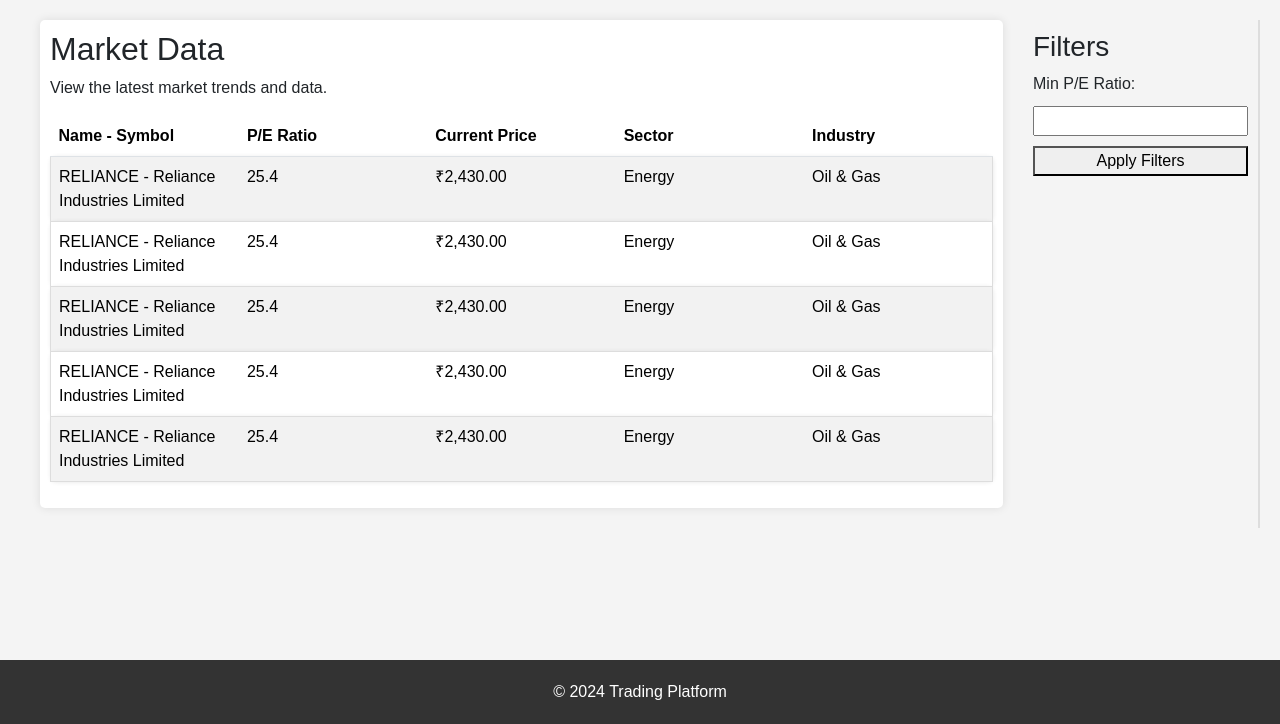
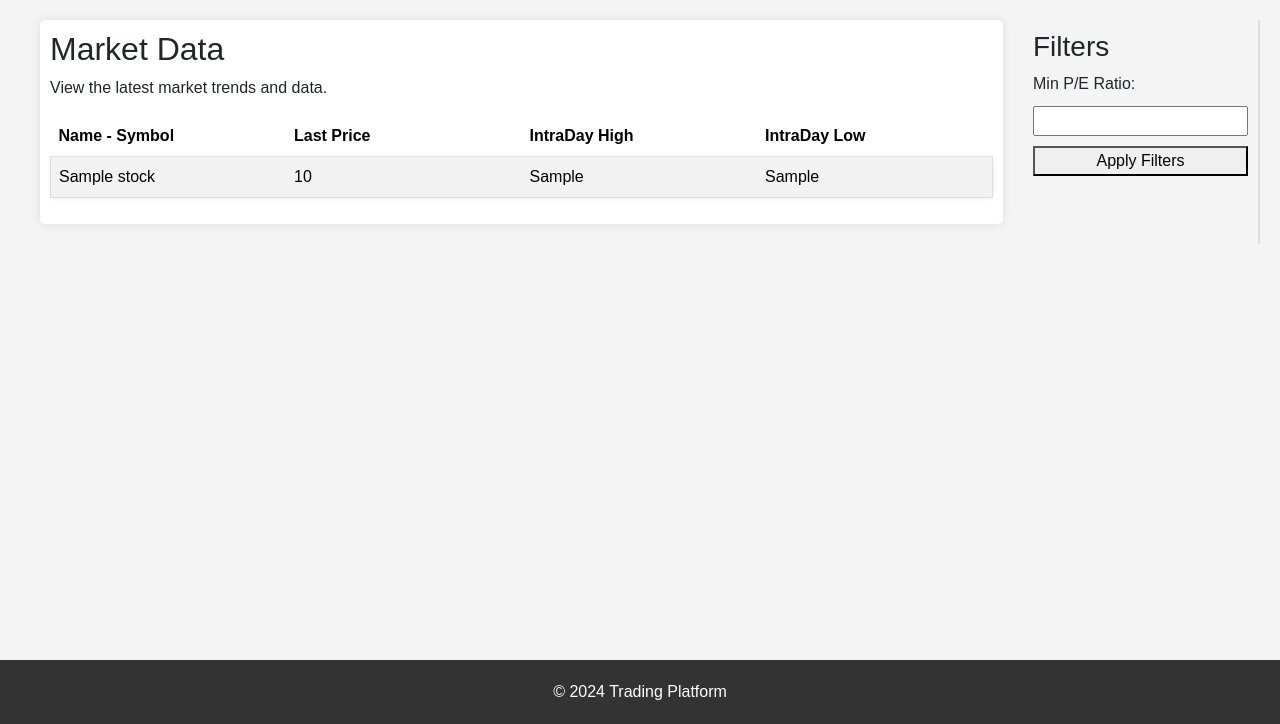
Before and after one commit to rogerthat1729/stock-analyzer, a Flask app: template templates/market.html in a window 1280 px wide. Shown: the part 76-800 px from the top of the page. Run offline with Flask 3, Linux system fonts and the light colour scheme; the template is opened without the code that fills it: most values are stand-ins (such as "Sample title", 1, 10 or a date in 2020).

Commit message:
cache on markets list implemented

```diff
--- a/ourapp.py
+++ b/ourapp.py
@@ -13,12 +13,25 @@ from io import BytesIO
 import base64
 import pandas as pd
 
+from flask_caching import Cache
+
+
 app = Flask(__name__)
 app.secret_key = 'your_secret_key'
 
 app.config['SQLALCHEMY_DATABASE_URI'] = 'sqlite:///users.db'
 app.config['SQLALCHEMY_TRACK_MODIFICATIONS'] = False
 db = SQLAlchemy(app)
+stocks = []
+
+
+#Cache Work!!
+cache = Cache(config={'CACHE_TYPE': 'simple'})
+cache.init_app(app)
+
+@cache.cached(timeout=1000, key_prefix='stocks')
+def get_stock():
+    return get_stock_data()
 
 class User(db.Model):
     id = db.Column(db.Integer, primary_key=True)
@@ -44,14 +57,18 @@ def admin():
 def admin1():
     return redirect(url_for("user", name="Aqweqd", entrynum="1212"))
 
+
+
+
 @app.route("/market")
+def market():
 
-def market():
     pe_ratio_filter = request.args.get('pe-ratio', type=float)
-    stock_data = get_stock_data()  # Your function to fetch stock data
+    filtered_stocks = get_stock()
+
     if pe_ratio_filter is not None:
-        stock_data = [stock for stock in stock_data if stock['pe_ratio'] >= pe_ratio_filter]
-    return render_template('market.html', stocks=stock_data)
+        filtered_stocks = [stock for stock in filtered_stocks if stock['LastPrice'] >= pe_ratio_filter]
+    return render_template('market.html', stocks=filtered_stocks)
 
 
 def plot_to_url(plt):
@@ -154,3 +171,4 @@ def about():
 
 if __name__ == "__main__":
     app.run(debug=True)
+    stocks = get_stock()
--- a/templates/market.html
+++ b/templates/market.html
@@ -11,50 +11,23 @@
     <thead>
       <tr>
         <th>Name - Symbol</th>
-        <th>P/E Ratio</th>
-        <th>Current Price</th>
-        <th>Sector</th>
-        <th>Industry</th>
+
+        <th>Last Price</th>
+        <th>IntraDay High</th>
+        <th>IntraDay Low</th>
       </tr>
     </thead>
     <tbody id="stock-list">
-      <!-- Example of a stock item -->
+      <!-- Dynamically generate stock items -->
+      {% for stock in stocks %}
       <tr class="stock-item">
-        <td>RELIANCE - Reliance Industries Limited</td>
-        <td>25.4</td>
-        <td>₹2,430.00</td>
-        <td>Energy</td>
-        <td>Oil & Gas</td>
+        <td>{{ stock.Name }}</td>
+
+        <td>{{ stock.LastPrice }}</td>
+        <td>{{ stock.IntraDayHigh }}</td>
+        <td>{{ stock.IntraDayLow }}</td>
       </tr>
-      <!-- Repeat for other stocks -->
-      <tr class="stock-item w-100">
-        <td>RELIANCE - Reliance Industries Limited</td>
-        <td>25.4</td>
-        <td>₹2,430.00</td>
-        <td>Energy</td>
-        <td>Oil & Gas</td>
-      </tr>
-      <tr class="stock-item">
-        <td>RELIANCE - Reliance Industries Limited</td>
-        <td>25.4</td>
-        <td>₹2,430.00</td>
-        <td>Energy</td>
-        <td>Oil & Gas</td>
-      </tr>
-      <tr class="stock-item">
-        <td>RELIANCE - Reliance Industries Limited</td>
-        <td>25.4</td>
-        <td>₹2,430.00</td>
-        <td>Energy</td>
-        <td>Oil & Gas</td>
-      </tr>
-      <tr class="stock-item">
-        <td>RELIANCE - Reliance Industries Limited</td>
-        <td>25.4</td>
-        <td>₹2,430.00</td>
-        <td>Energy</td>
-        <td>Oil & Gas</td>
-      </tr>
+      {% endfor %}
     </tbody>
   </table>
 </section>
```
Also changed, not shown: markets.py (+15 -29 lines).
